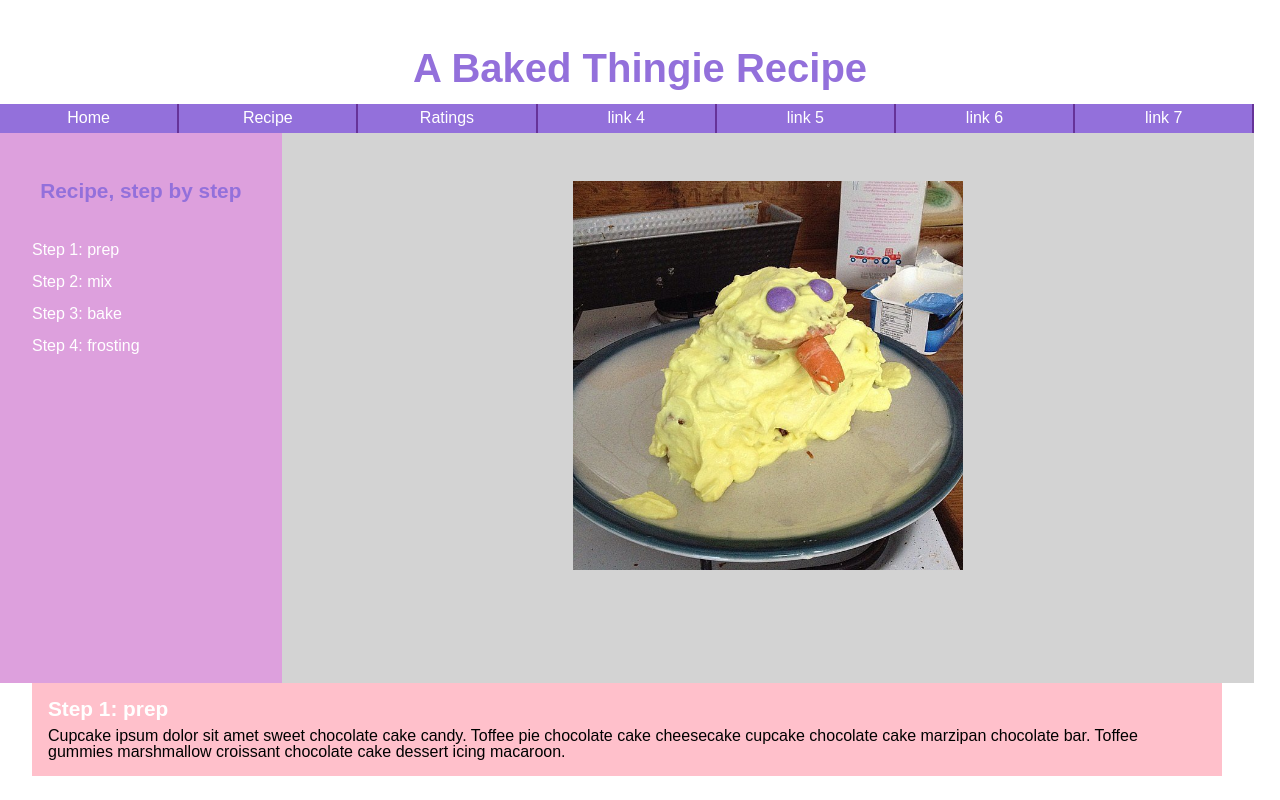
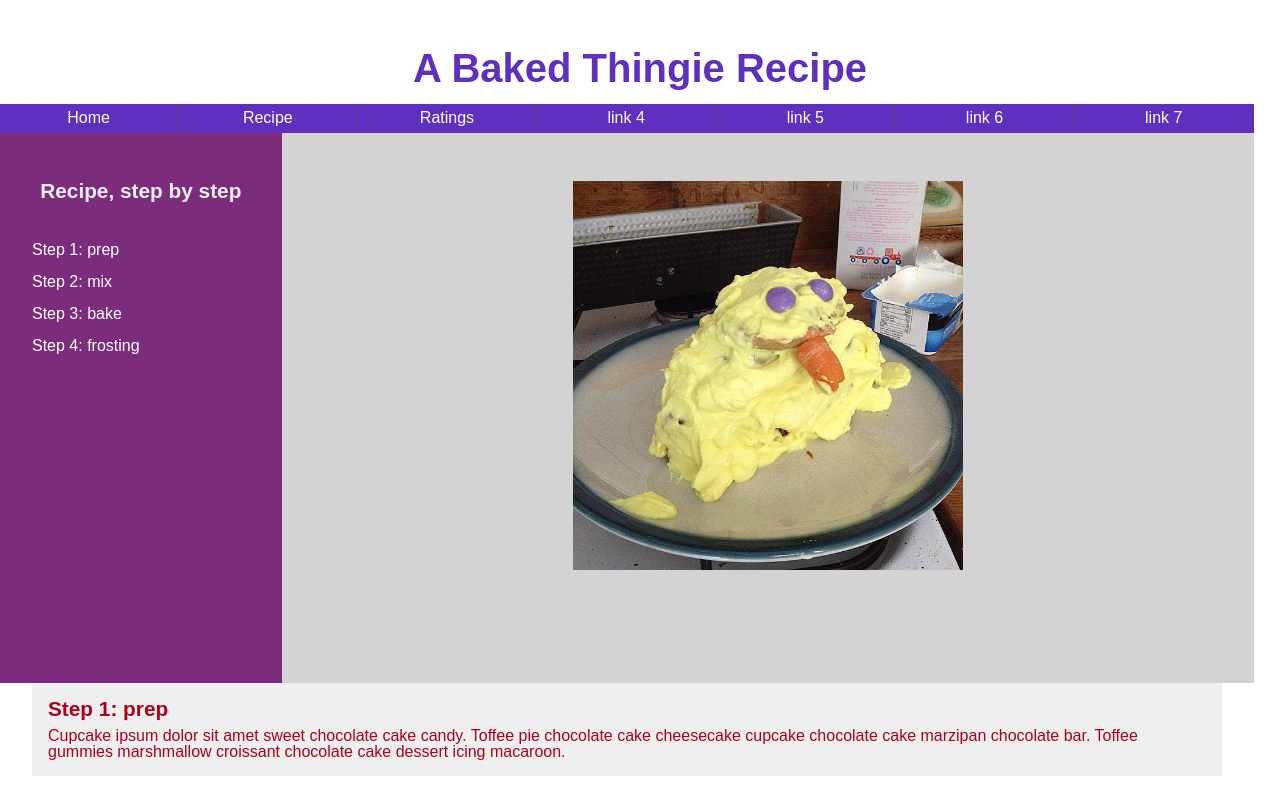
Before and after one commit to owlishk/mockup-practice, a plain HTML site: page recipe-page.html in a window 1280 px wide. Shown: the top 800 px of the page. Drawn offline with Linux system fonts and the light colour scheme.

Commit message:
increased contrast of all font and backgrounds

```diff
--- a/styles/stylesheet.css
+++ b/styles/stylesheet.css
@@ -22,7 +22,7 @@ h2 {
 
 header h1 {
   text-align: center;
-  color: mediumpurple;
+  color: #5f30bf;
   padding-top: 3rem;
   padding-bottom: 1rem;
 }
@@ -30,7 +30,7 @@ header h1 {
 /*formatting header link boxes*/
 header li {
   float: left;
-  background-color: mediumpurple;
+  background-color: #5f30bf;
   width: 14%;
   padding-top: .4rem;
   padding-bottom: .4rem;
@@ -48,7 +48,7 @@ header li a {
 /*formatting aside on recipe page*/
 aside h2{
   text-align: center;
-  color: mediumpurple;
+  color: #f0ecfa;
   padding-top:3rem;
   margin-bottom: -3rem;
 }
@@ -59,7 +59,7 @@ aside {
   float: left;
   width: 22%;
   height: 550px;
-  background-color: plum;
+  background-color: #7b2c7b;
   text-align: center;
 }
 
@@ -87,6 +87,7 @@ div {
   width: 76%;
   height: 550px;
   background-color: lightgray;
+  margin-bottom: 2rem;
 }
 
 div img {
@@ -115,16 +116,17 @@ div figcaption {
 /*formattting recipe page steps*/
 .recipestep {
   clear: both;
-  background-color: pink;
+  background-color: #efefef;
   margin-top: 2rem;
   margin-left: 2rem;
   padding: 1rem;
   width: 93%;
+  color:  #ac001d;
 }
 
 /*formatting recipe step header*/
 article.recipestep h2 {
-  color: white;
+  color: #ac001d;
   padding-bottom: .5rem;
 }
 
@@ -151,21 +153,21 @@ div.rating-div {
 /*formatting reviews on review page*/
 .reviews {
   float: left;
-  background-color: lightpink;
+  background-color: #fff6f7;
   height: 400px;
   width: 58%;
 }
 
 /*formatting header for reviews*/
 .reviews h3 {
-  color: dimgray;
+  color: #494949;
   padding-top: 2rem;
   padding-left: 1rem;
 }
 
 /*formatting review content font */
 .reviews p {
-  color: dimgray;
+  color: #494949;
   padding-left: 1rem;
 }
 
```
